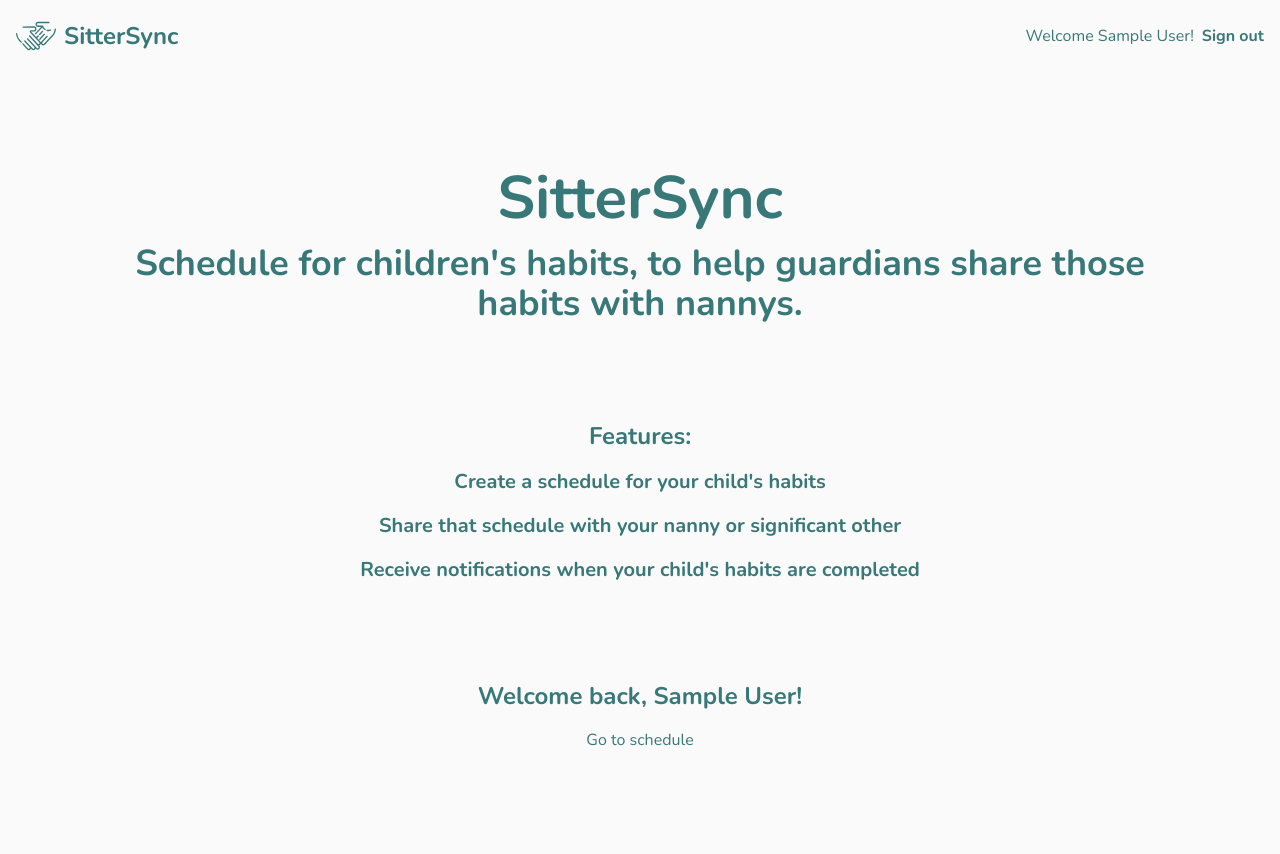
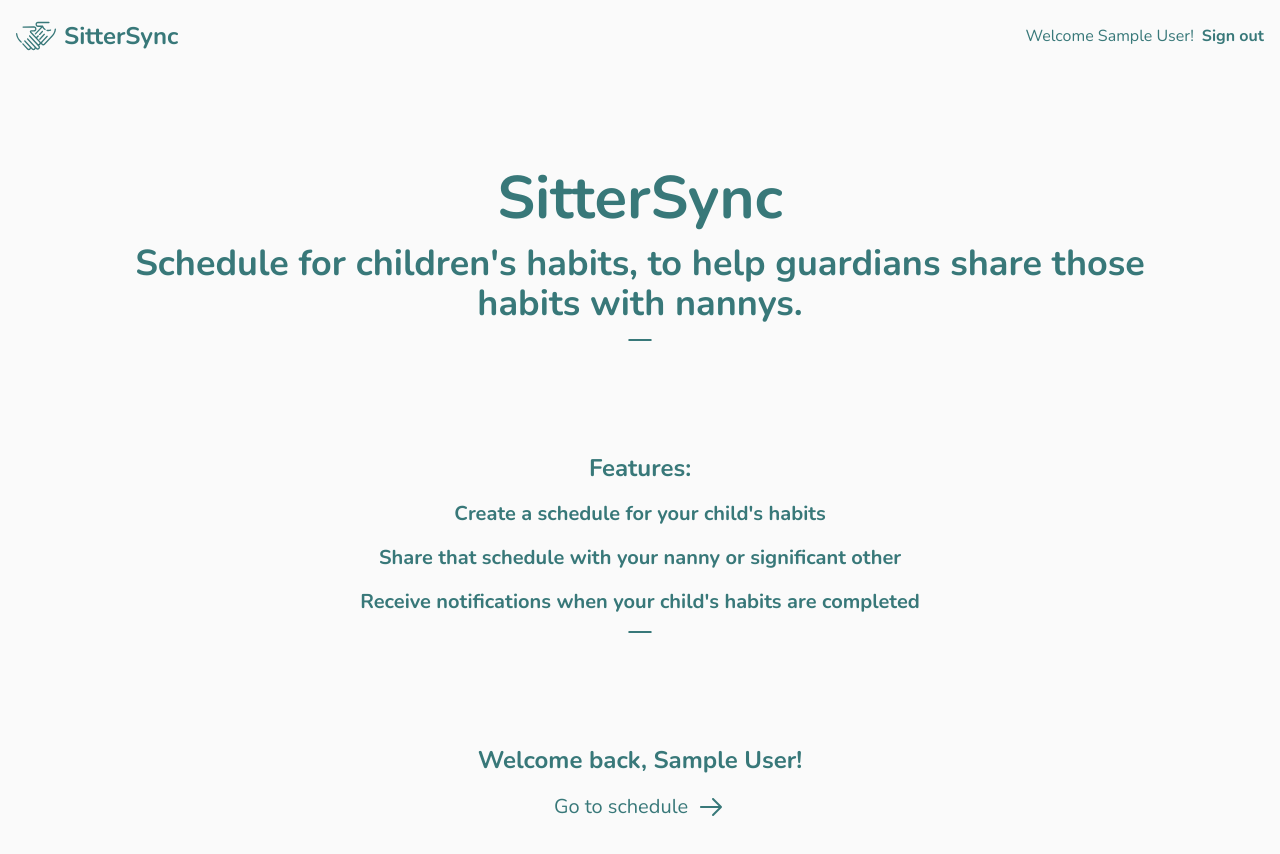
Before and after one commit to Kybbe/nannyroo, a Next.js app: page / in a window 1280 px wide. Shown: the top 854 px of the page. Built offline with nearby package versions, Linux system fonts and the light colour scheme; no server answers; sample sign-in values are in the browser's storage.

Commit message:
update links + fix completeEvent

```diff
--- a/src/app/page.tsx
+++ b/src/app/page.tsx
@@ -3,6 +3,7 @@
 import Link from "next/link";
 import Router from "next/router";
 import { useAuthContext } from "@/context/AuthContext";
+import { ArrowRightIcon, DividerHorizontalIcon } from "@radix-ui/react-icons";
 
 export default function Home() {
 	const user = useAuthContext();
@@ -16,7 +17,14 @@ export default function Home() {
 				</h3>
 			</div>
 
-			<div className="flex flex-col items-center gap-4 mt-24">
+			<DividerHorizontalIcon
+				style={{
+					height: "2em",
+					width: "2em",
+				}}
+			/>
+
+			<div className="flex flex-col items-center gap-4 mt-4 sm:mt-24">
 				<h2 className="text-2xl font-bold text-center">Features:</h2>
 				<ul className="flex flex-col items-center gap-4">
 					<li className="text-xl font-bold text-center">
@@ -31,7 +39,14 @@ export default function Home() {
 				</ul>
 			</div>
 
-			<div className="flex flex-col items-center gap-4 mt-24">
+			<DividerHorizontalIcon
+				style={{
+					height: "2em",
+					width: "2em",
+				}}
+			/>
+
+			<div className="flex flex-col items-center gap-4 mt-4 sm:mt-24">
 				{user ? (
 					<h2 className="text-2xl font-bold text-center">
 						Welcome back, {user.displayName || user.email}!
@@ -44,8 +59,17 @@ export default function Home() {
 
 				<div className="flex flex-row items-center gap-4">
 					{user ? (
-						<Link href="/schedule" className="hover:underline">
+						<Link
+							href="/schedule"
+							className="hover:underline text-xl flex flex-row justify-center items-center gap-2 hover:gap-4 transition-all"
+						>
 							Go to schedule
+							<ArrowRightIcon
+								style={{
+									height: "1.5em",
+									width: "1.5em",
+								}}
+							/>
 						</Link>
 					) : (
 						<button
--- a/src/app/schedule/page.tsx
+++ b/src/app/schedule/page.tsx
@@ -152,7 +152,7 @@ export default function Schedule() {
 	};
 
 	const completeEvent = (id: string, completed: boolean) => {
-		const event = eventStore.events.find(e => e.id === id);
+		const event = flattenedWriteableEvents?.find(e => e.id === id);
 		if (!event) return;
 
 		const newEvent = {
```
